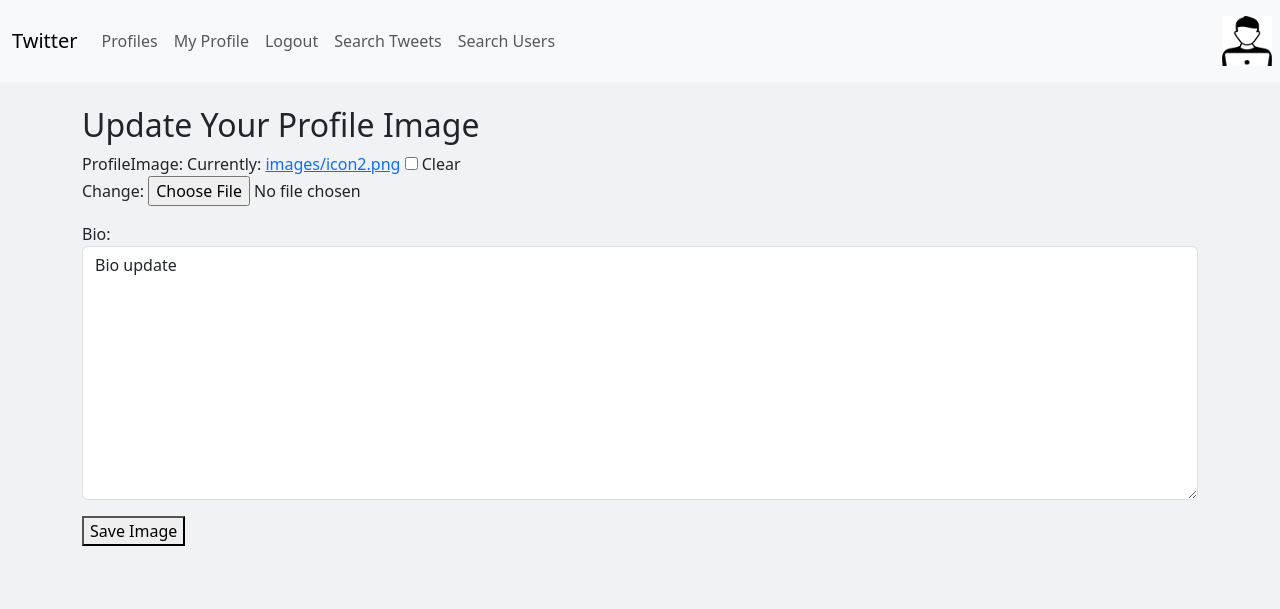
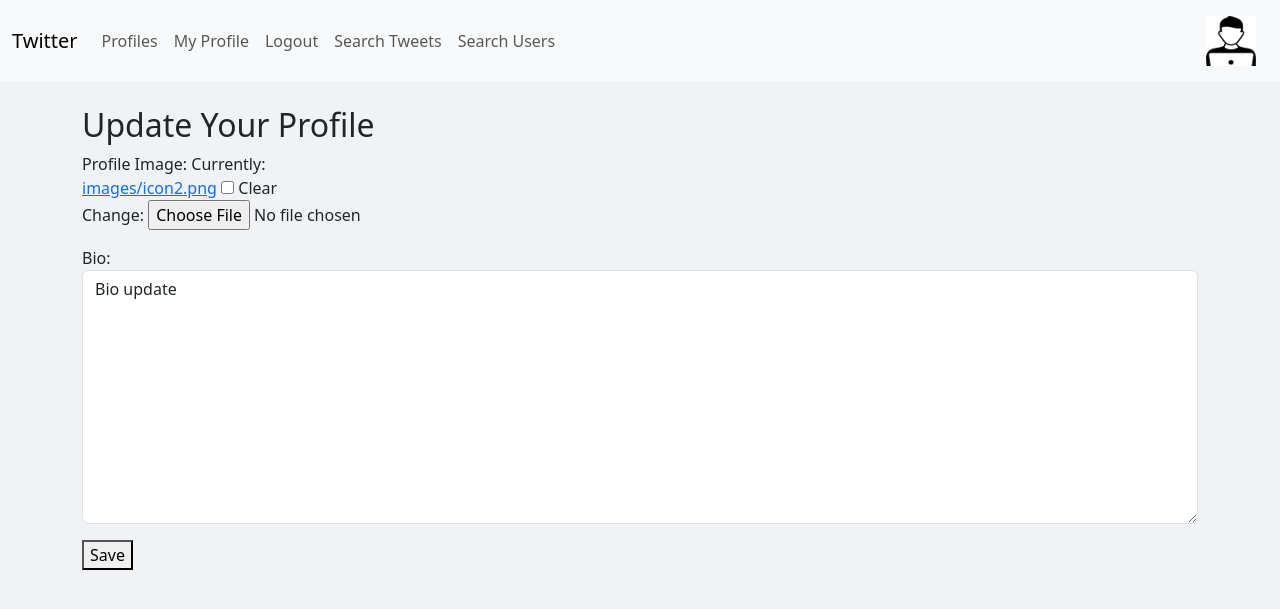
Before and after one commit to Better1337/Twitter-Clone, a Django app: page /update_profile_image in a window 1280 px wide. Shown: the top 609 px of the page. Run offline with Django 5.2, Linux system fonts and the light colour scheme; a user stored in the database is signed in; data comes from the database, SQL or seed files in the repository; both versions use the stored data as it was after the commit.

Commit message:
basic icon navbar fix + profile image update smallfix

```diff
--- a/basic/forms.py
+++ b/basic/forms.py
@@ -28,7 +28,7 @@
         self.fields['username'].widget = forms.TextInput(attrs={'class': 'form-control', 'placeholder': 'Username'})
 
 class ProfileImageForm(forms.ModelForm):
-    profile_image = forms.ImageField(required=False, label="ProfileImage")
+    profile_image = forms.ImageField(required=False, label="Profile Image")
     bio= forms.CharField(required=False, label="Bio", widget=forms.Textarea(attrs={'class': 'form-control', 'placeholder': 'Bio'}))
 
     class Meta:
--- a/basic/templates/navbar.html
+++ b/basic/templates/navbar.html
@@ -37,9 +37,14 @@
     {% if request.user.is_authenticated%}
     <ul class="navbar-nav ml-auto">
       <li class="nav-item">
+        {% if request.user.profile.profile_image %}
         <a class="nav-link" href="{% url 'profile' request.user.id%}">
           <img src="{{ user.profile.profile_image.url }}" alt="Profile Image" width="50" height="50">
+        {% else %}
+        <a class="nav-link" href="{% url 'profile' request.user.id%}">
+          <img src="{% static 'images/userbasicicon.jpg' %}" alt="Profile Image" width="50" height="50">
         </a>
+        {% endif %}
       </li>
 
     {% endif %}
--- a/basic/templates/update_profile_image.html
+++ b/basic/templates/update_profile_image.html
@@ -1,10 +1,10 @@
 {% extends "layout.html" %}
 
 {% block content %}
-<h2>Update Your Profile Image</h2>
+<h2>Update Your Profile</h2>
 <form method="POST" enctype="multipart/form-data">
     {% csrf_token %}
     {{ form.as_p }}
-    <button type="submit">Save Image</button>
+    <button type="submit">Save</button>
 </form>
 {% endblock %}
```
Also changed, not shown: db.sqlite3, media/images/icon2_j7F9jP8.png (added), media/images/icon2_xFglUP3.png (added).
